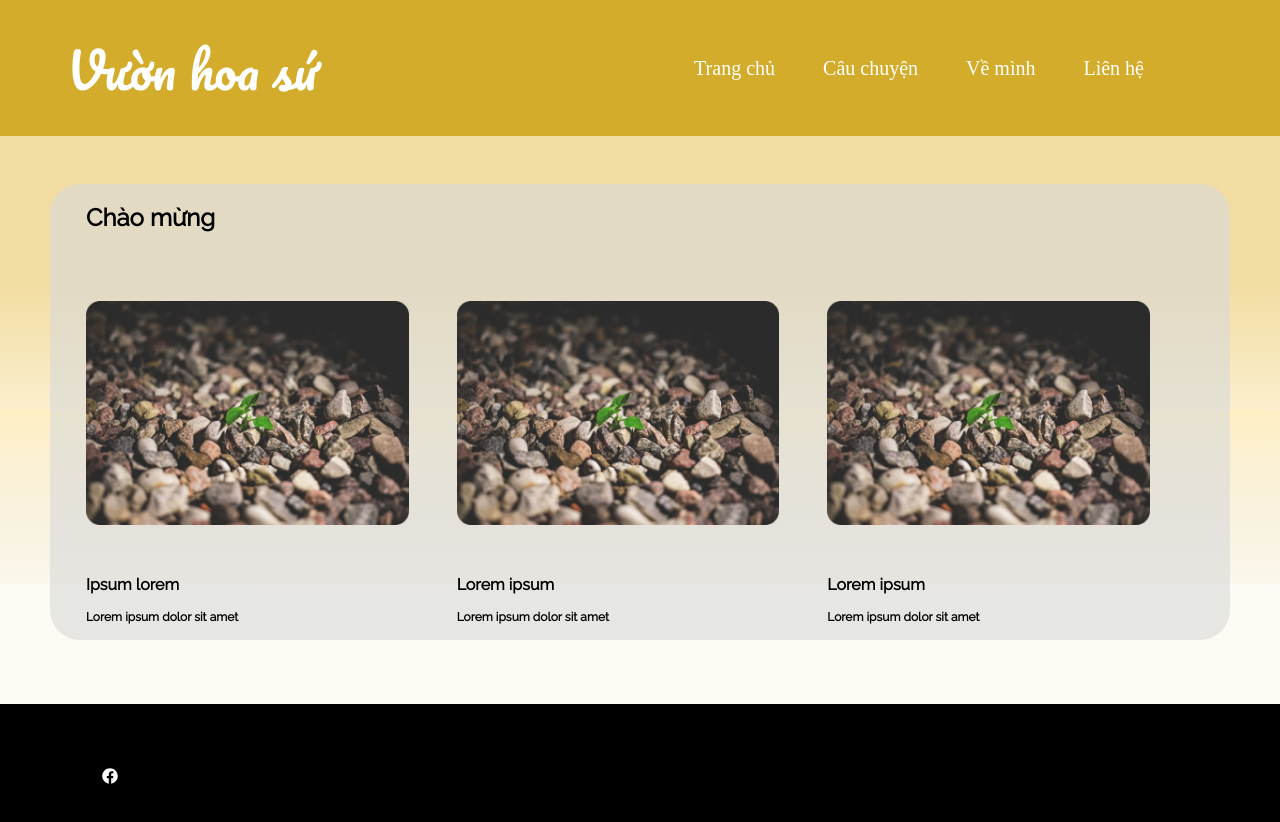
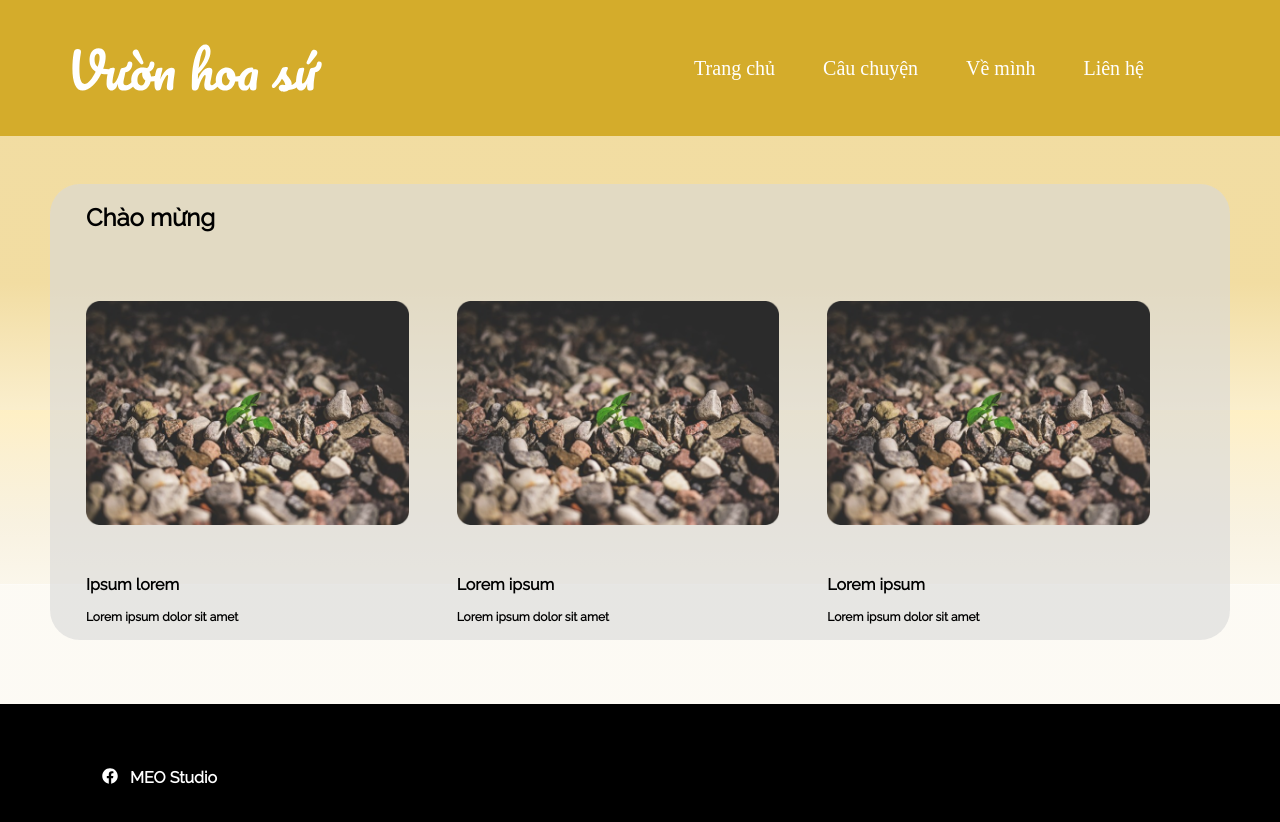
Before and after one commit to YumeAyasaki/blog-fe, a Next.js app: page /meo-studio/1 in a window 1280 px wide. Shown: the top 822 px of the page. Built offline with nearby package versions, Linux system fonts and the light colour scheme; a web font is replaced by a local one.

Commit message:
Change footer's text color...

```diff
--- a/pages/meo-studio/1/index.module.scss
+++ b/pages/meo-studio/1/index.module.scss
@@ -118,7 +118,7 @@
     display: flex;
     height: 9rem;
 
-    background: #000;
+    background: variables.$footer-meo;
 
     .image {
         width: 1rem;
@@ -135,6 +135,6 @@
         font-style: normal;
         @include mixins.shortfont(700, 1rem, 1.2rem);
 
-        color: variables.$footer-meo;
+        color: #fff;
     }
 }
```
